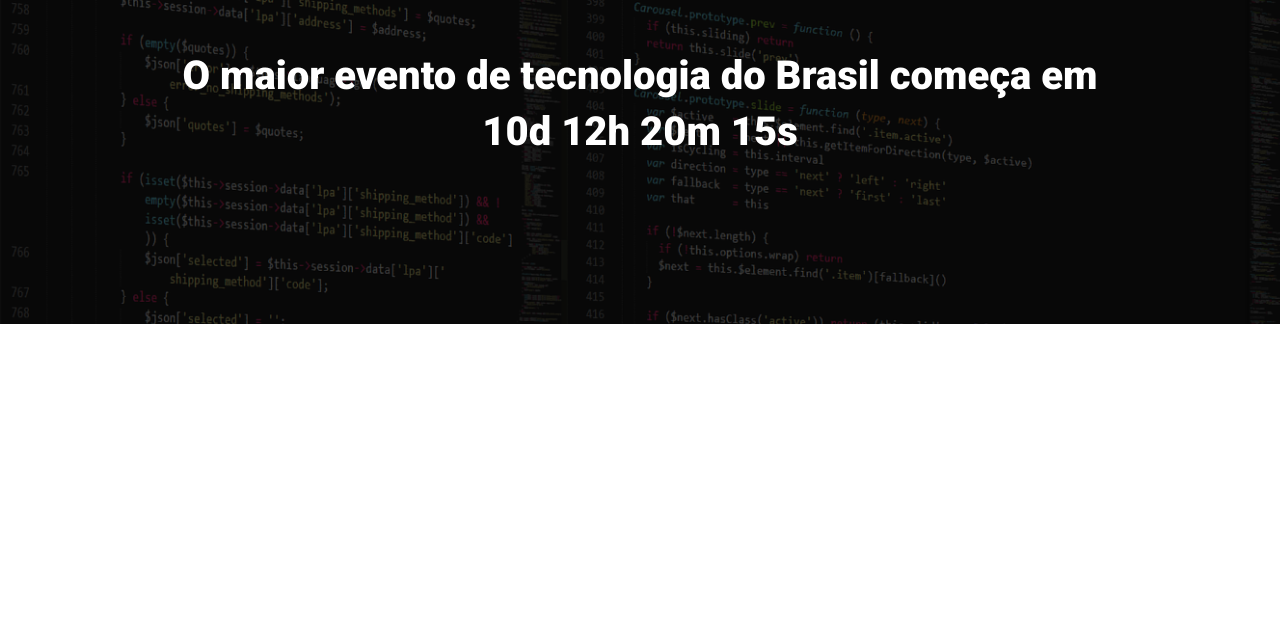
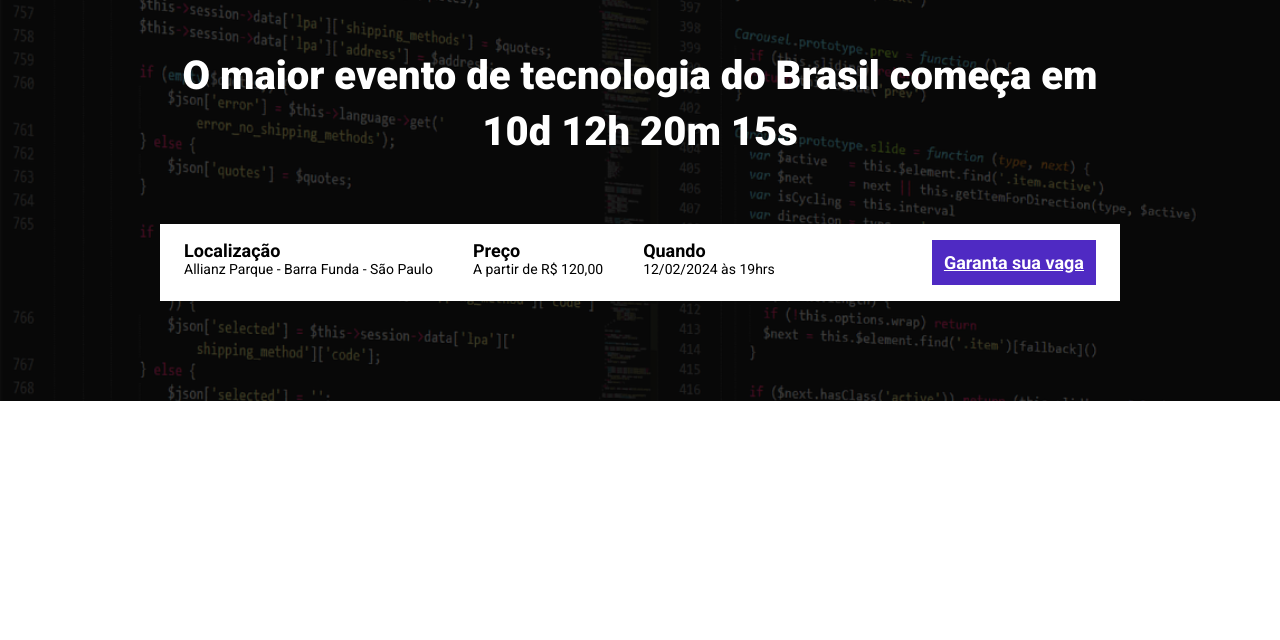
Before and after one commit to felipelippert/ebac_tech_talks, a website built with Parcel: page src/index.html in a window 1280 px wide. Shown: the part 160-800 px from the top of the page. Built offline with nearby package versions, Linux system fonts and the light colour scheme.

Commit message:
to be continued

```diff
--- a/src/index.html
+++ b/src/index.html
@@ -18,6 +18,25 @@
         <p class="hero__text">
             O maior evento de tecnologia do Brasil começa em 10d 12h 20m 15s
         </p>
+        <div class="infos-bar">
+            <ul class="infos-bar__infos">
+                <li class="infos-bar__infos__item">
+                    <b>Localização</b>
+                    Allianz Parque - Barra Funda - São Paulo
+                </li>
+                <li class="infos-bar__infos__item">
+                    <b>Preço</b>
+                    A partir de R$ 120,00
+                </li>
+                <li class="infos-bar__infos__item">
+                    <b>Quando</b>
+                    12/02/2024 às 19hrs
+                </li>
+            </ul>
+            <a href="#" class="button button--primary">
+                Garanta sua vaga
+            </a>
+        </div>
     </div>
 </header>
 
--- /dev/null
+++ b/src/styles/components/_buttons.scss
@@ -0,0 +1,10 @@
+.button {
+    padding: 12px;
+    font-size: 18px;
+    font-weight: bold;
+
+    &--primary {
+        color: #fff;
+        background-color: #4F2AC3;
+    }
+}
--- /dev/null
+++ b/src/styles/components/_infos_bar.scss
@@ -0,0 +1,22 @@
+.infos-bar {
+    padding: 16px 24px;
+    background-color: #fff;
+    display: flex;
+    justify-content: space-between;
+
+    &__infos {
+        display: flex;
+        gap: 40px;
+
+        &__item {
+            font-size: 14px;
+            color: #000;
+
+            b {
+                font-size: 18px;
+                display: block;
+                color: #000;
+            }
+        }
+    }
+}
--- a/src/styles/main.scss
+++ b/src/styles/main.scss
@@ -1,4 +1,6 @@
 @use 'hero';
+@use 'components/infos_bar';
+@use 'components/buttons';
 
 * {
     margin: 0;
@@ -6,6 +8,7 @@
     box-sizing: border-box;
     font-family: Roboto, sans-serif;
     color: #fff;
+    list-style: none;
 }
 
 .container {
```
